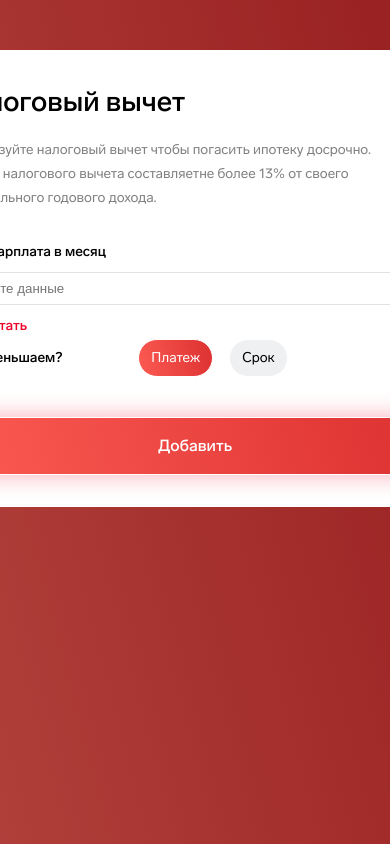
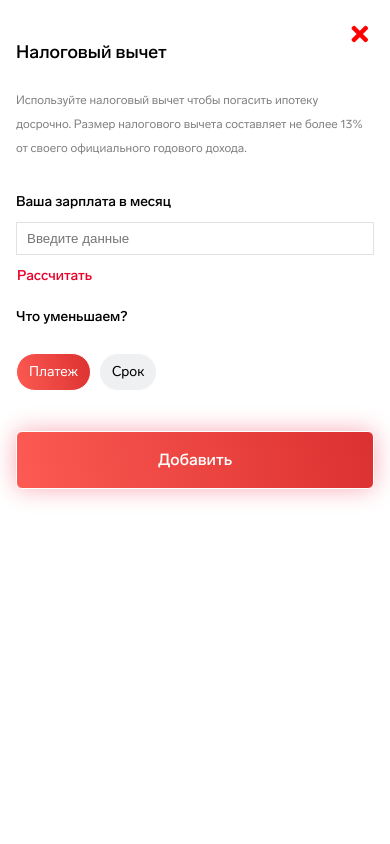
Before and after one commit to zulwaran/outsidedigital, a Vue app: page / in a window 390 px wide. Both pictures are taken after a click on the button "Налоговый вычет". Built offline with nearby package versions, Linux system fonts and the light colour scheme.

Commit message:
add adaptive

```diff
--- a/src/components/ModalWindow.vue
+++ b/src/components/ModalWindow.vue
@@ -9,7 +9,7 @@
       <div class="v-popup__content">
         <div class="info">
           Используйте налоговый вычет чтобы погасить ипотеку досрочно. Размер
-          налогового вычета составляетне более 13% от своего официального
+          налогового вычета составляет не более 13% от своего официального
           годового дохода.
         </div>
 
@@ -224,6 +224,7 @@ export default {
       display: flex;
       flex-direction: column;
       align-items: flex-start;
+      margin-bottom: 16px;
       &__title {
         font-family: Lab Grotesque;
         font-style: normal;
--- a/src/scss/app.scss
+++ b/src/scss/app.scss
@@ -18,3 +18,46 @@
         font-weight: 500;
         font-style: normal;
     }
+
+    @media (max-width: 768px) {
+        .v-popup {
+            width: 453px;
+        }
+    }
+
+    @media (max-width: 470px) {
+        .fa-times {
+            font-size: 24px;
+            right: 22px;
+            top: 22px;
+        }
+        .v-popup {
+            width: 100vw;
+            height: 100vh;
+            max-height: none;
+            border-radius: 0;
+            top: 0;
+            padding: 32px 16px;
+            &__header {
+                .title {
+                    font-size: 18px;
+                }
+            }
+            &__content {
+                .info {
+                    max-width: none;
+                    font-size: 12px;
+                }
+            }
+            .tags {
+                flex-wrap: wrap;
+                p {
+                    width: 100%;
+                    margin-bottom: 24px;
+                }
+                button {
+                    margin-right: 8px;
+                }
+            }
+        }
+    }
```
Lines whose indentation alone changed are shown as unchanged.
